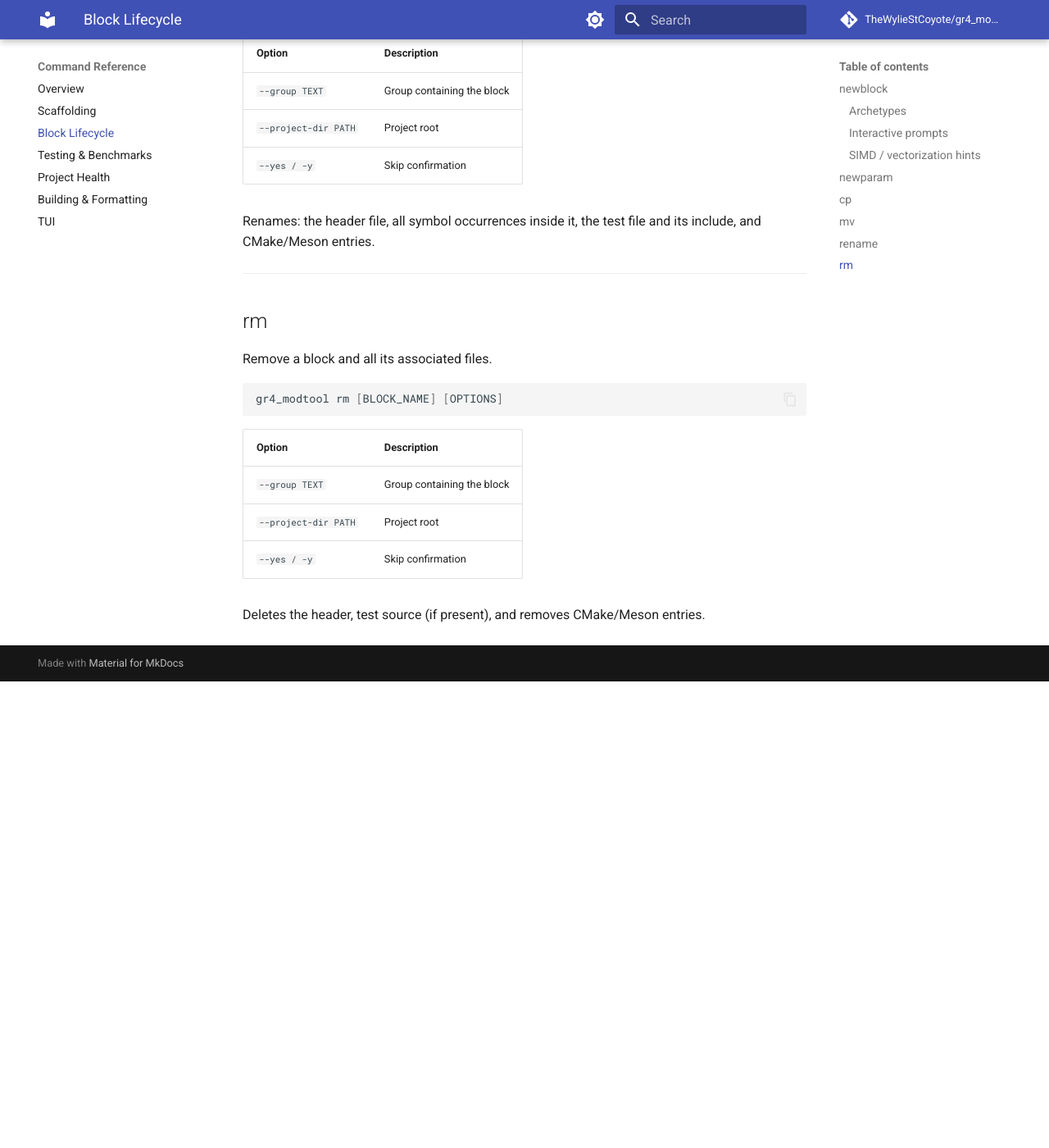
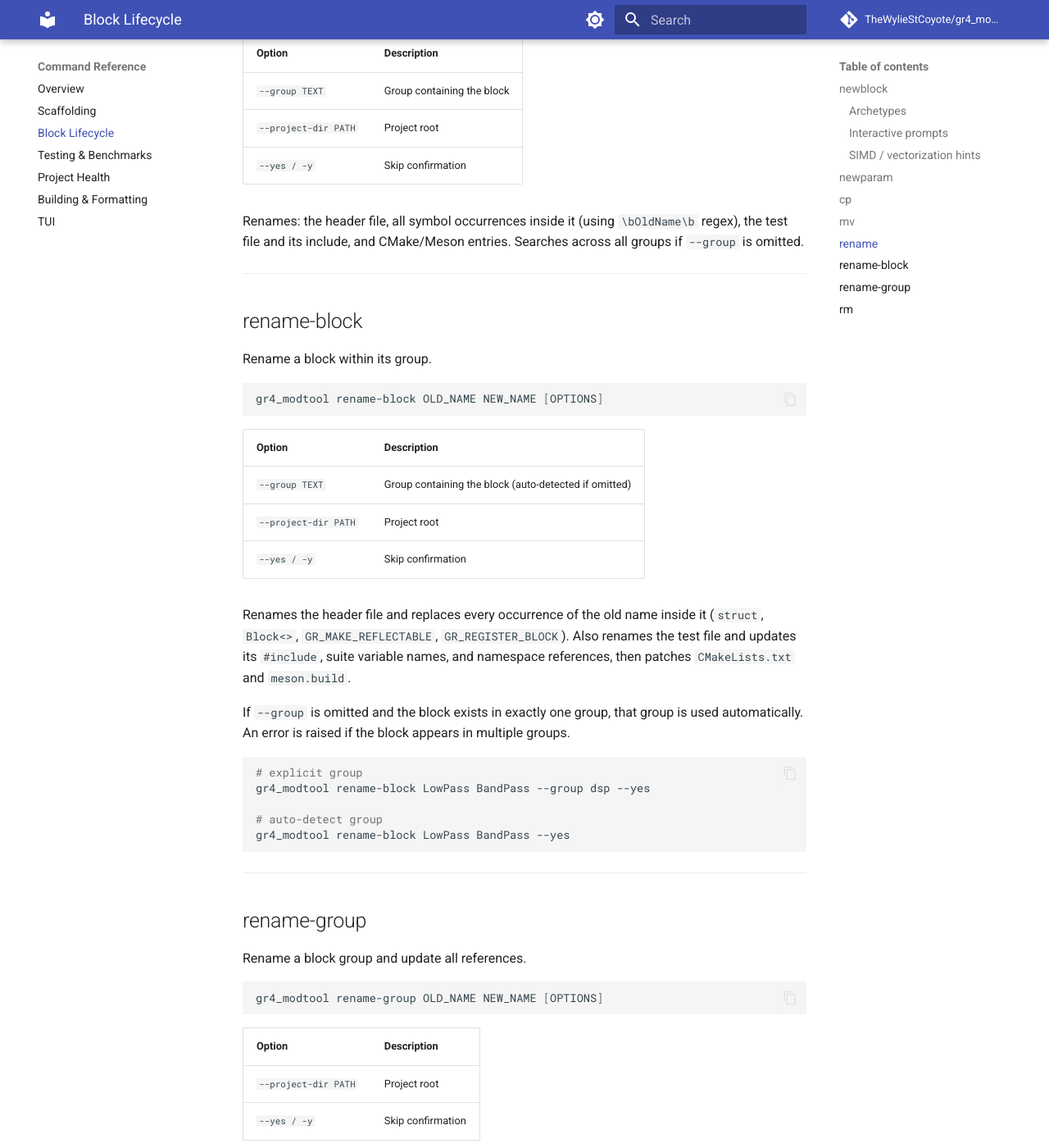
Before and after one commit to TheWylieStCoyote/gr4_modtool, an MkDocs documentation site: the page built from docs/commands/blocks.md, in a window 1280 px wide and 1400 px high, scrolled down 4210 px. Shown: the whole window at 82% size. Built offline with MkDocs 1.6.1 and Material for MkDocs 9.7.7, drawn with Linux system fonts in a browser that asks for light colours; comment, search, counter and statistics services are not loaded; before the commit the page ends 5041 px from its top, so only the background shows below that; some of the changed text lies outside the part shown.

Commit message:
Expand docs to cover rename-block, rename-group, status, and search
Adds full reference entries (options, behavior description, examples)
for the four commands added in recent commits. Updates the command
index tables and README command-category table to include them.
Also clarifies that `rename` uses whole-word (`\b`) substitution.

Co-Authored-By: Claude Sonnet 4.6 <noreply@anthropic.com>

````diff
--- a/docs/commands/blocks.md
+++ b/docs/commands/blocks.md
@@ -153,7 +153,7 @@ Updates namespace references in the header, `#include` paths in the test file, a
 
 ## rename
 
-Rename a block everywhere.
+Rename a block everywhere using whole-word substitution.
 
 ```bash
 gr4_modtool rename [OLD_NAME] [NEW_NAME] [OPTIONS]
@@ -165,7 +165,66 @@ gr4_modtool rename [OLD_NAME] [NEW_NAME] [OPTIONS]
 | `--project-dir PATH` | Project root |
 | `--yes / -y` | Skip confirmation |
 
-Renames: the header file, all symbol occurrences inside it, the test file and its include, and CMake/Meson entries.
+Renames: the header file, all symbol occurrences inside it (using `\bOldName\b` regex), the test file and its include, and CMake/Meson entries. Searches across all groups if `--group` is omitted.
+
+---
+
+## rename-block
+
+Rename a block within its group.
+
+```bash
+gr4_modtool rename-block OLD_NAME NEW_NAME [OPTIONS]
+```
+
+| Option | Description |
+|---|---|
+| `--group TEXT` | Group containing the block (auto-detected if omitted) |
+| `--project-dir PATH` | Project root |
+| `--yes / -y` | Skip confirmation |
+
+Renames the header file and replaces every occurrence of the old name inside it (`struct`, `Block<>`, `GR_MAKE_REFLECTABLE`, `GR_REGISTER_BLOCK`). Also renames the test file and updates its `#include`, suite variable names, and namespace references, then patches `CMakeLists.txt` and `meson.build`.
+
+If `--group` is omitted and the block exists in exactly one group, that group is used automatically. An error is raised if the block appears in multiple groups.
+
+```bash
+# explicit group
+gr4_modtool rename-block LowPass BandPass --group dsp --yes
+
+# auto-detect group
+gr4_modtool rename-block LowPass BandPass --yes
+```
+
+---
+
+## rename-group
+
+Rename a block group and update all references.
+
+```bash
+gr4_modtool rename-group OLD_NAME NEW_NAME [OPTIONS]
+```
+
+| Option | Description |
+|---|---|
+| `--project-dir PATH` | Project root |
+| `--yes / -y` | Skip confirmation |
+
+Performs the full rename cascade:
+
+1. Moves `blocks/<old>/` → `blocks/<new>/`
+2. Renames the include subdirectory (`include/<prefix>/<old>/` → `/<new>/`)
+3. Updates `namespace ::<old>` → `::<new>` and `/<old>/` → `/<new>/` in all `.hpp` headers and `qa_*.cpp` test files
+4. Rewrites CMake target names (`blocks_<old>_headers` → `blocks_<new>_headers`) in the group's own `CMakeLists.txt`
+5. Updates `add_subdirectory(<old>)` → `add_subdirectory(<new>)` in `blocks/CMakeLists.txt`
+6. Updates `subdir('<old>')` → `subdir('<new>')` in `blocks/meson.build`
+7. Updates the group entry in `.gr4modtool.toml`
+
+Group names must be `snake_case`. The new name must not already exist.
+
+```bash
+gr4_modtool rename-group basic dsp --yes
+```
 
 ---
 
````
Also changed, not shown: README.md (+3 -3 lines), docs/commands/index.md (+6 -2 lines), docs/commands/project.md (+46 -0 lines).
